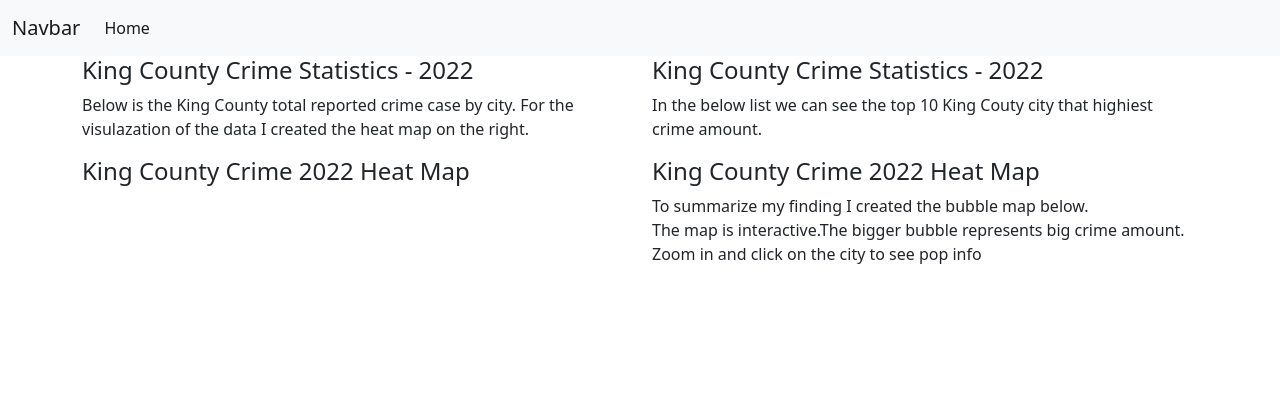
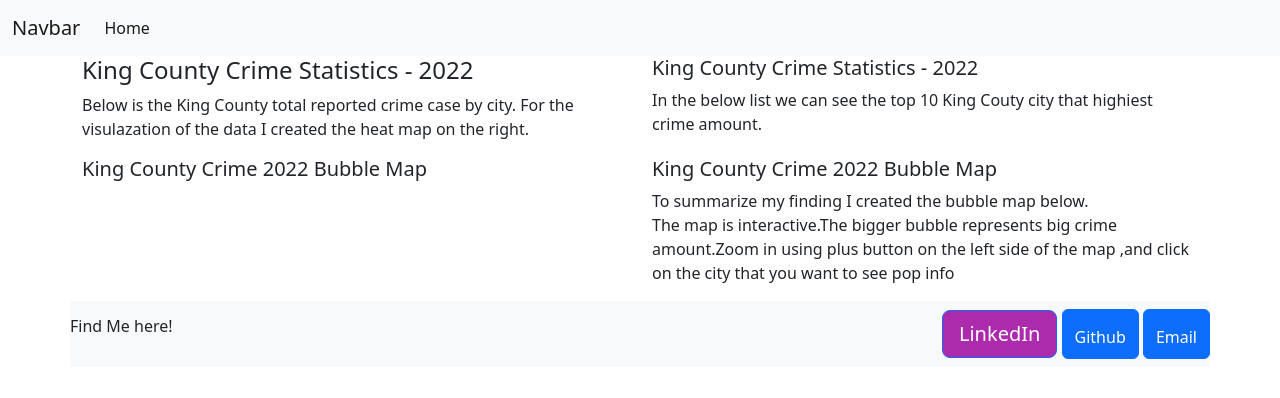
Before and after one commit to hicranA/KingCountyStatistics, a Django app: page /kingcounty/ in a window 1280 px wide. Shown: the top 398 px of the page. Run offline with Django 4.2, Linux system fonts and the light colour scheme.

Commit message:
map first working version base html update

```diff
--- a/kingcounty/templates/kingcounty/base.html
+++ b/kingcounty/templates/kingcounty/base.html
@@ -6,7 +6,7 @@
     <title> King County Crime Statistics </title>
     <link href="https://cdn.jsdelivr.net/npm/bootstrap@5.2.0-beta1/dist/css/bootstrap.min.css" rel="stylesheet" integrity="sha384-0evHe/X+R7YkIZDRvuzKMRqM+OrBnVFBL6DOitfPri4tjfHxaWutUpFmBp4vmVor" crossorigin="anonymous">
     <!----------------------- nav bar----------------------------->
-    <nav class="navbar navbar-expand-lg bg-light">
+    <nav class="navbar sticky-top navbar-expand-lg bg-light">
         <div class="container-fluid">
           <a class="navbar-brand" href="http://127.0.0.1:8000/">Navbar</a>
           <button class="navbar-toggler" type="button" data-bs-toggle="collapse" data-bs-target="#navbarSupportedContent" aria-controls="navbarSupportedContent" aria-expanded="false" aria-label="Toggle navigation">
@@ -35,7 +35,7 @@
 
         </div>
             <div class="col-md-6">
-                <h4>King County Crime Statistics - 2022</h4>
+                <h5>King County Crime Statistics - 2022</h5>
                 <p>
                   In the below list we can see the top 10 King Couty city that highiest crime amount.
                 </p>
@@ -44,16 +44,30 @@
 
             </div>
             <div class="col-lg-6">
-              <h4>King County Crime 2022 Heat Map</h4>
+              <h5>King County Crime 2022 Bubble Map</h5>
               <h4> </h4>
 
             </div>
             <div class="col-md-6">
-              <h4>King County Crime 2022 Heat Map</h4>
+              <h5>King County Crime 2022 Bubble Map</h5>
                <p>To summarize my finding I created the bubble map below.<br>
-               The map is interactive.The bigger bubble represents big crime amount. Zoom in and click on the city to see pop info</p>
+               The map is interactive.The bigger bubble represents big crime amount.Zoom in using plus button on the left side of the map ,and click on the city that you want to see pop info</p>
                 {{m | safe}}
             </div>
+<!----------------------- nav footer -- ----------------------------->
+    <div class="navbar navbar-light bg-light">
+      <p>
+        Find Me here!
+      </p>
+      <br>
+      <div>
+        <a class="btn btn-primary btn-lg btn-floating"style="background-color: #ac2bac;" href="https://www.linkedin.com/in/hicranarnold/"><i role="button"></i>LinkedIn</a>
+        <a  class="btn btn-primary" href="https://github.com/hicranA"><i class="fa fa-github" aria-hidden="true" style="font-size:24px;color:black"></i>Github</a>
+        <a  class="btn btn-primary" href="https://www.linkedin.com/in/hicranarnold/"><i class="fa fa-envelope" aria-hidden="true"style="font-size:24px;color:black"></i>Email</a>
+         </div>
+      </div>
+<!----------------------- nav footer -- ----------------------------->
+
         </div>
     </div>
     <script src="https://cdn.jsdelivr.net/npm/bootstrap@5.2.0-beta1/dist/js/bootstrap.bundle.min.js" integrity="sha384-pprn3073KE6tl6bjs2QrFaJGz5/SUsLqktiwsUTF55Jfv3qYSDhgCecCxMW52nD2" crossorigin="anonymous"></script>
--- a/kingcounty/views.py
+++ b/kingcounty/views.py
@@ -35,7 +35,7 @@
     #data_list = Data.objects.values_list("latitude", "longitude", "crime_count_normalized")
     #for data in data:
     #    print(data_list)
-    m= folium.Map(location=[47.608013,-122.335167],zoom_start=9)
+    m= folium.Map(location=[47.6062,-122.335167],zoom_start=9)
 
     # add marker one by one on the map
     for i in range(0,len(results_df)):
```
